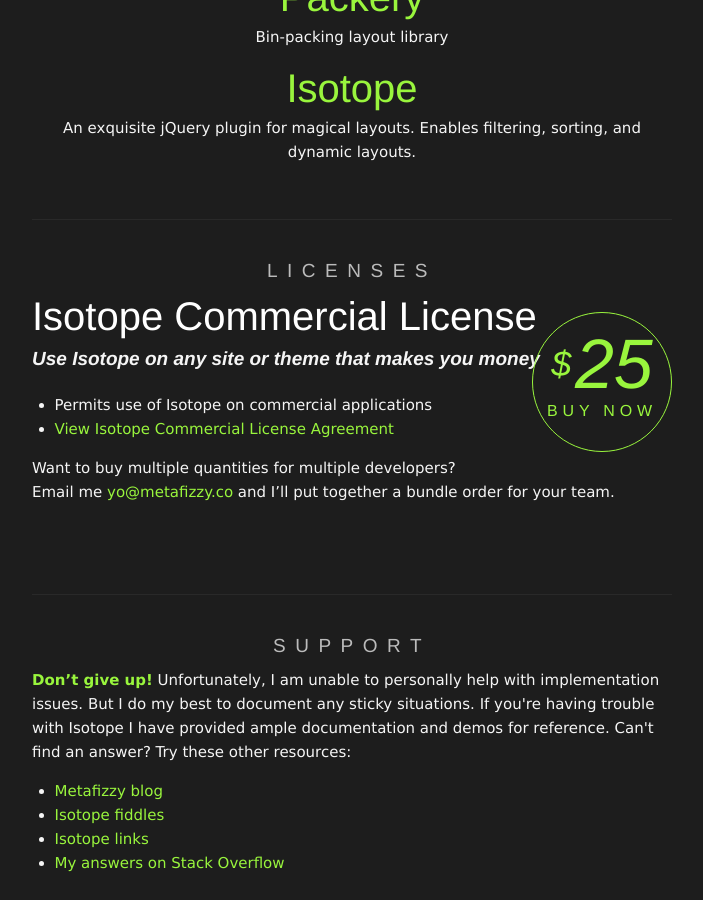
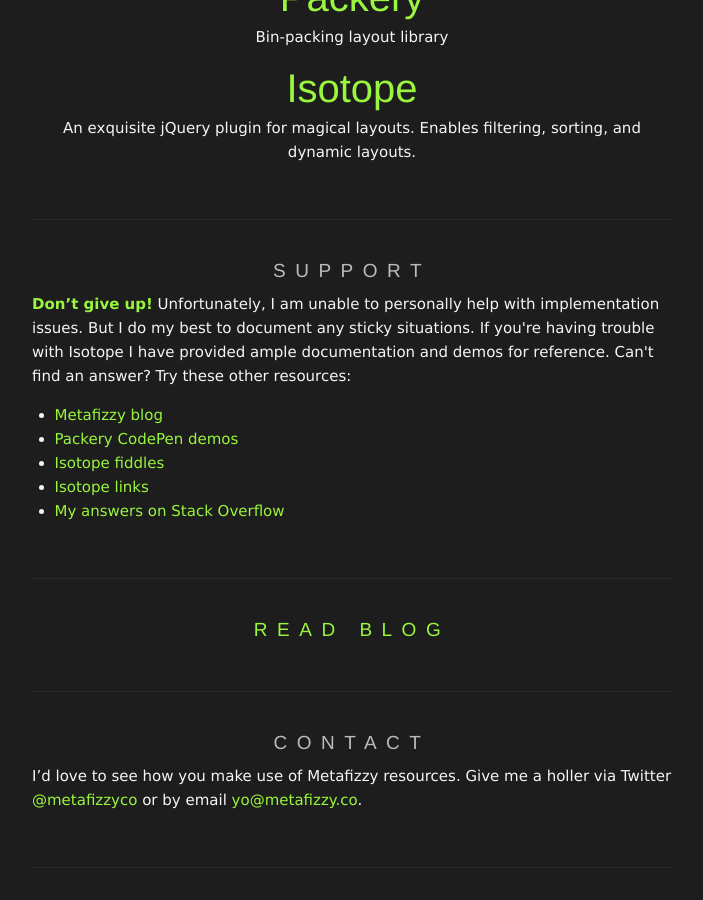
Before and after one commit to metafizzy/metafizzy.co, a Jekyll site: the page built from index.html, in a window 1280 px wide and 900 px high, scrolled down 569 px. Shown: the whole window, without its empty margins (288-991 px from the left). Built offline with Jekyll 4.4.1, drawn with Linux system fonts in a browser that asks for light colours; the list of posts is cut into pages by our own code.

Commit message:
remove license section; add Packery CodePen demos

```diff
--- a/_includes/homepage.html
+++ b/_includes/homepage.html
@@ -17,34 +17,7 @@
       <p>Bin-packing layout library</p>
       <h3><a href="http://isotope.metafizzy.co">Isotope</a></h3>
       <p>An exquisite jQuery plugin for magical layouts. Enables filtering, sorting, and dynamic layouts.</p>
-      <!-- <h3><a href="http://masonry.desandro.com">jQuery Masonry</a></h3>
-      <p>A dynamic jQuery plugin for the flip-side of CSS Floats.</p>
-
-      <h3><a href="http://vanilla-masonry.desandro.com">Vanilla Masonry</a></h3>
-      <p>Masonry layouts without any library dependency.</p> -->
     </section>
-
-    <section id="licenses">
-      <h2>Licenses</h2>
-
-      <div id="isotope-license" class="license">
-        <h3>Isotope Commercial License</h3>
-        <p class="blurb">Use Isotope on any site or theme that makes you money</p>
-        <p class="acquire"><a href="http://pul.ly/b/13620">
-          <span class="price"><span class="dollar">$</span>25</span>
-          <span class="buy">Buy now</span>
-        </a></p>
-
-        <ul class="details">
-          <li>Permits use of Isotope on commercial applications</li>
-          <li><a href="http://isotope.metafizzy.co/docs/license.html#isotope_commercial_license_agreement">View Isotope Commercial License Agreement</a></li>
-        </ul>
-
-        <p>Want to buy multiple quantities for multiple developers?<br>
-          Email me <a href="mailto:yo@metafizzy.co">yo@metafizzy.co</a> and I&rsquo;ll put together a bundle order for your team.</p>
-      </div>
-
-    </section> <!-- #licenses -->
 
     <section id="support">
       <h2 id="support-license">Support</h2>
@@ -53,6 +26,7 @@
 
       <ul>
         <li><a href="/blog/archive.html">Metafizzy blog</a></li>
+        <li><a href="http://codepen.io/desandro/tag/packery">Packery CodePen demos</a></li>
         <li><a href="http://delicious.com/desandro/re:isotope+fiddle">Isotope fiddles</a></li>
         <li><a href="http://delicious.com/desandro/re:isotope">Isotope links</a></li>
         <li><a href="http://stackoverflow.com/users/182183/desandro?tab=answers">My answers on Stack Overflow</a></li>
```
